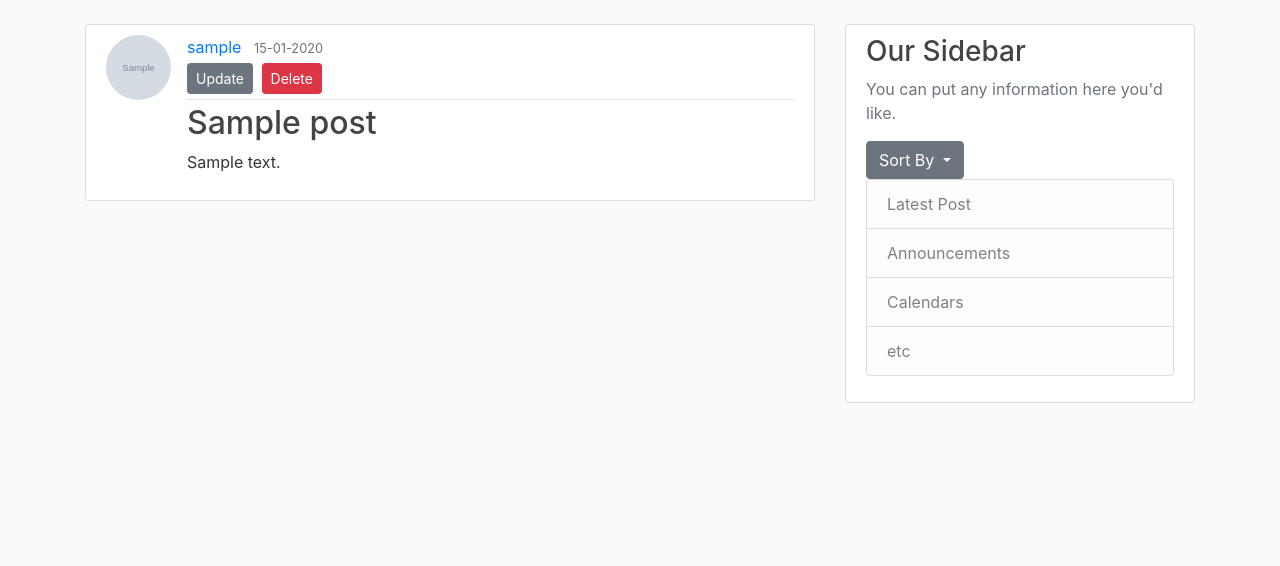
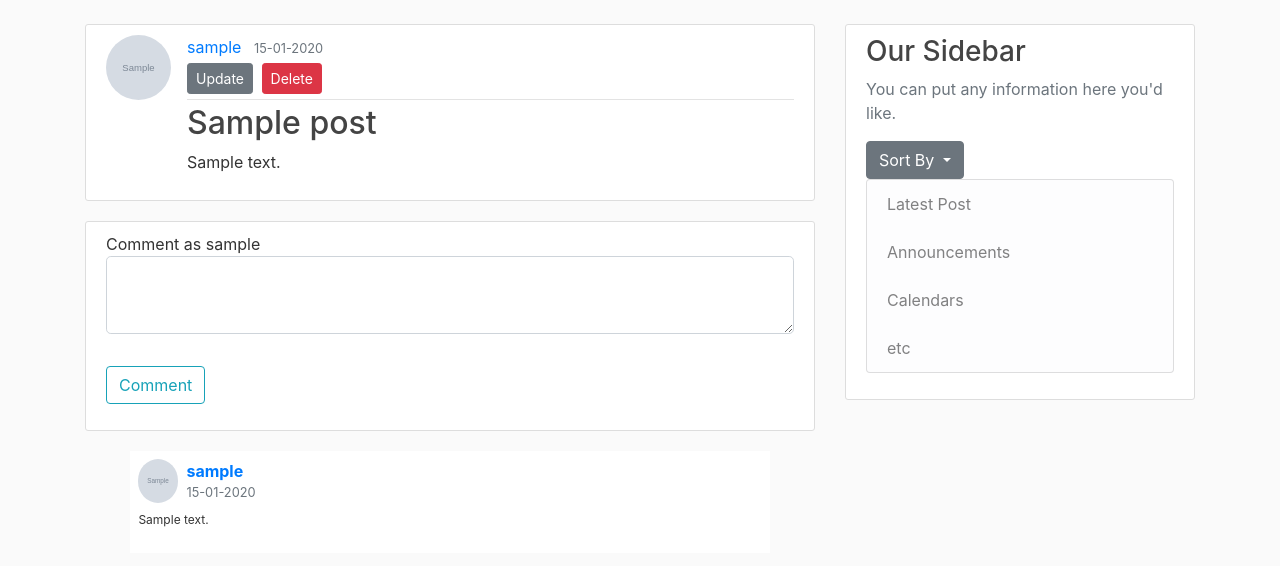
Before and after one commit to riyadomf/Brevity, a Flask app: page /post/1 in a window 1280 px wide. Shown: the part 56-622 px from the top of the page. Run offline with Flask 2, Linux system fonts and the light colour scheme; a user stored in the database is signed in; tables that the repository leaves empty hold one stand-in row (values such as "Sample post"); grey boxes marked "Sample" are stand-in pictures; some libraries are stand-ins or nearby versions.

Commit message:
Add comment feature

```diff
--- a/brevity/posts/forms.py
+++ b/brevity/posts/forms.py
@@ -7,3 +7,8 @@ class PostForm(FlaskForm):
     title = StringField('Title', validators=[DataRequired()])
     content = TextAreaField('Content', validators=[DataRequired()])
     submit = SubmitField('Post')
+
+
+class CommentForm(FlaskForm):
+    content = TextAreaField('Content', validators=[DataRequired()])
+    submit = SubmitField('Comment')
--- a/brevity/posts/routes.py
+++ b/brevity/posts/routes.py
@@ -2,10 +2,11 @@ from flask import (render_template, url_for, flash, redirect,
                     request, abort, Blueprint)
 from flask_login import login_required, current_user
 from brevity import db
-from brevity.posts.forms import PostForm
-from brevity.models import Post
+from brevity.posts.forms import CommentForm, PostForm
+from brevity.models import Comment, Post
 
 posts = Blueprint('posts', '__name__')
+
 
 
 @posts.route("/post/new", methods=['GET', 'POST'])
@@ -23,9 +24,19 @@ def new_post():
 
 @posts.route("/post/<int:post_id>", methods=['GET', 'POST'])            #'int:' imposes that post_id must be int.
 def post(post_id):
+    form = CommentForm()
     post = Post.query.get_or_404(post_id)                               #get(id) is used to query the db through Primary key.
                                                                         #get_or_404(id) to return 404 error instead of None in case of missing entry.
-    return render_template('post.html', title="post.title", post=post)
+
+    comments = Comment.query.filter_by(post_id = post_id)
+
+    if form.validate_on_submit():
+        comment = Comment(content=form.content.data, author=current_user, post_id=post_id)
+        db.session.add(comment)
+        db.session.commit()
+        flash('Your comment has been posted', 'success')
+        return redirect(url_for('posts.post', post_id=post.id))
+    return render_template('post.html', title="post.title",form = form, post=post, comments = comments)
 
 
 
--- a/brevity/static/main.css
+++ b/brevity/static/main.css
@@ -1,3 +1,5 @@
+@import url('https://cdnjs.cloudflare.com/ajax/libs/font-awesome/4.7.0/css/font-awesome.min.css');
+@import url('https://stackpath.bootstrapcdn.com/bootstrap/4.4.1/css/bootstrap.min.css');
 body {
     background: #fafafa;
     color: #333333;
@@ -78,3 +80,35 @@ body {
   .account-heading {
     font-size: 2.5rem;
   }
+
+  .date {
+    font-size: 11px
+  }
+
+.comment-text {
+    font-size: 12px
+  }
+
+.fs-12 {
+    font-size: 12px
+  }
+
+.shadow-none {
+    box-shadow: none
+  }
+
+.name {
+    color: #007bff
+  }
+
+.cursor:hover {
+    color: blue
+  }
+
+.cursor {
+    cursor: pointer
+  }
+
+.textarea {
+    resize: none
+  }
--- a/brevity/templates/layout.html
+++ b/brevity/templates/layout.html
@@ -99,6 +99,7 @@
     <script src="https://maxcdn.bootstrapcdn.com/bootstrap/4.0.0/js/bootstrap.min.js"
         integrity="sha384-JZR6Spejh4U02d8jOt6vLEHfe/JQGiRRSQQxSfFWpi1MquVdAyjUar5+76PVCmYl"
         crossorigin="anonymous"></script>
+
 </body>
 
 </html>
--- a/brevity/templates/post.html
+++ b/brevity/templates/post.html
@@ -17,6 +17,54 @@
             <p class="article-content">{{ post.content }}</p>
         </div>
     </article>
+    {% if current_user.is_authenticated %}
+    <div class="content-section">
+        <form method="POST" action="">
+            {{ form.hidden_tag() }}                                    <!--adds csrf token-->
+            <fieldset class="form-group">
+                <div class="form-group">
+                    Comment as {{current_user.username}}
+                    {% if form.content.errors %}
+                        {{ form.content(class="form-control form-control-lg is-invalid") }}
+                        <div class="invalid-feedback">
+                            {% for error in form.content.errors %}
+                                <span> {{ error }}</span>
+                            {% endfor %}
+                        </div>
+                    {% else %}
+                        {{ form.content(class="form-control form-control-lg") }}
+                    {% endif %}
+                </div>
+            </fieldset>
+            <div class="form-group">
+                {{ form.submit(class="btn btn-outline-info")}}
+            </div>
+        </form>
+    </div>
+    {% endif %}
+
+
+
+    {% for comment in comments %}
+    <div class="container mt-1">
+        <div class="d-flex justify-content-center row">
+            <div class="col-md-11">
+                <div class="d-flex flex-column comment-section">
+                    <div class="bg-white p-2">
+                        <div class="d-flex flex-row user-info"><img class="rounded-circle" src="{{ url_for('static', filename = 'profile_pics/' + comment.author.image_file)}}" width="40">
+                            <div class="d-flex flex-column justify-content-start ml-2"><span class="d-block font-weight-bold name">{{comment.author.username}}</span><small class="text-muted">{{comment.date_posted.strftime('%d-%m-%Y')}}</small></div>
+                        </div>
+                        <div class="mt-2">
+                            <p class="comment-text">{{comment.content}}</p>
+                        </div>
+                    </div>
+
+                </div>
+            </div>
+        </div>
+    </div>
+    {% endfor %}
+
     <!-- Modal -->
     <div class="modal fade" id="deleteModal" tabindex="-1" role="dialog" aria-labelledby="deleteModalLabel" aria-hidden="true">
         <div class="modal-dialog" role="document">
```
Also changed, not shown: brevity/models.py (+14 -0 lines), brevity/templates/home.html (+10 -2 lines), brevity/site.db.
